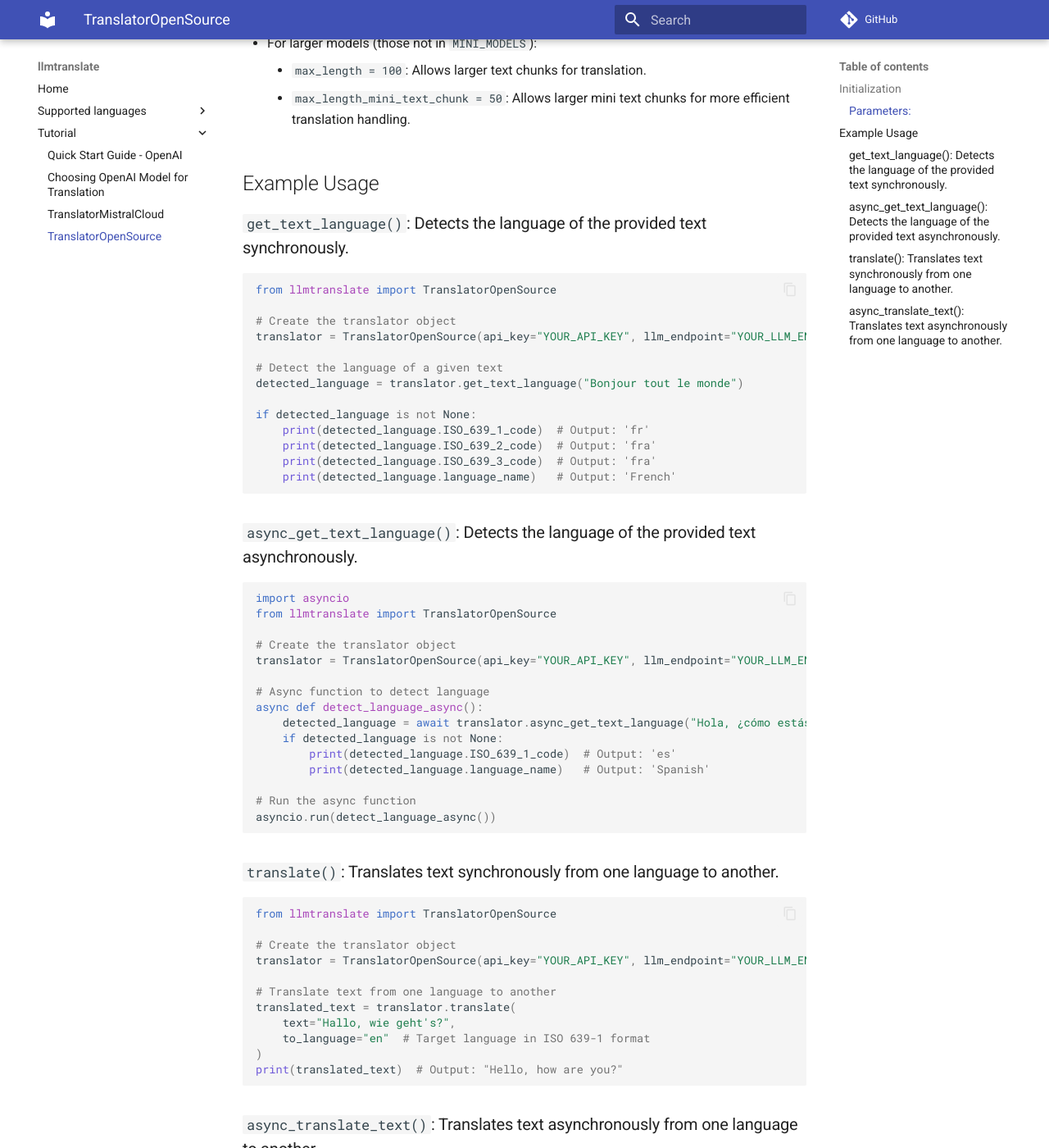
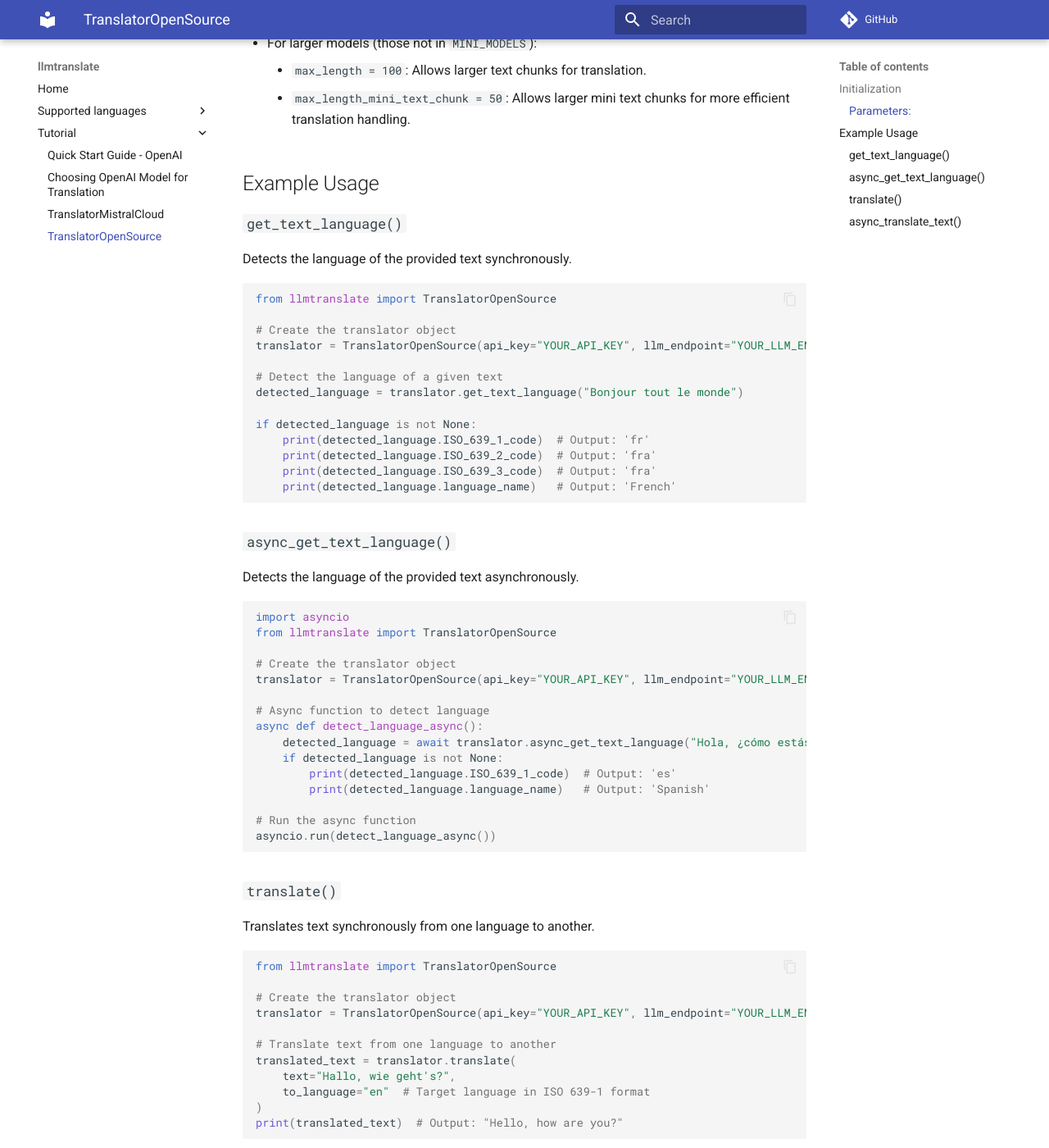
Before and after one commit to adam-pawelek/llmtranslate, an MkDocs documentation site: the page built from docs/docs/Tutorial/TranslatorOpenSource.md, in a window 1280 px wide and 1400 px high, scrolled down 1041 px. Shown: the whole window at 82% size. Built offline with MkDocs 1.6.1 and Material for MkDocs 9.7.7, drawn with Linux system fonts in a browser that asks for light colours; comment, search, counter and statistics services are not loaded; some of the changed text lies outside the part shown.

Commit message:
Updated docs

````diff
--- a/docs/docs/Tutorial/TranslatorOpenSource.md
+++ b/docs/docs/Tutorial/TranslatorOpenSource.md
@@ -33,9 +33,12 @@
      - `max_length_mini_text_chunk = 50`: Allows larger mini text chunks for more efficient translation handling.
 
 
+
 ## Example Usage
 
-### `get_text_language()`: Detects the language of the provided text synchronously.
+### `get_text_language()`
+
+Detects the language of the provided text synchronously.
 
 ```python
 from llmtranslate import TranslatorOpenSource
@@ -53,7 +56,9 @@
     print(detected_language.language_name)   # Output: 'French'
 ```
 
-### `async_get_text_language()`: Detects the language of the provided text asynchronously.
+### `async_get_text_language()`
+
+Detects the language of the provided text asynchronously.
 
 ```python
 import asyncio
@@ -73,7 +78,9 @@
 asyncio.run(detect_language_async())
 ```
 
-### `translate()`: Translates text synchronously from one language to another.
+### `translate()`
+
+Translates text synchronously from one language to another.
 
 ```python
 from llmtranslate import TranslatorOpenSource
@@ -89,7 +96,9 @@
 print(translated_text)  # Output: "Hello, how are you?"
 ```
 
-### `async_translate_text()`: Translates text asynchronously from one language to another.
+### `async_translate_text()`
+
+Translates text asynchronously from one language to another.
 
 ```python
 import asyncio
--- a/pyproject.toml
+++ b/pyproject.toml
@@ -1,6 +1,6 @@
 [tool.poetry]
 name = "llmtranslate"
-version = "0.4.6"
+version = "0.4.7"
 description = "A Python library for language detection and translation using OpenAI's GPT-4o."
 authors = ["Adam Pawelek <adam.pwk@outlook.com>"]
 readme = "README.md"
````
